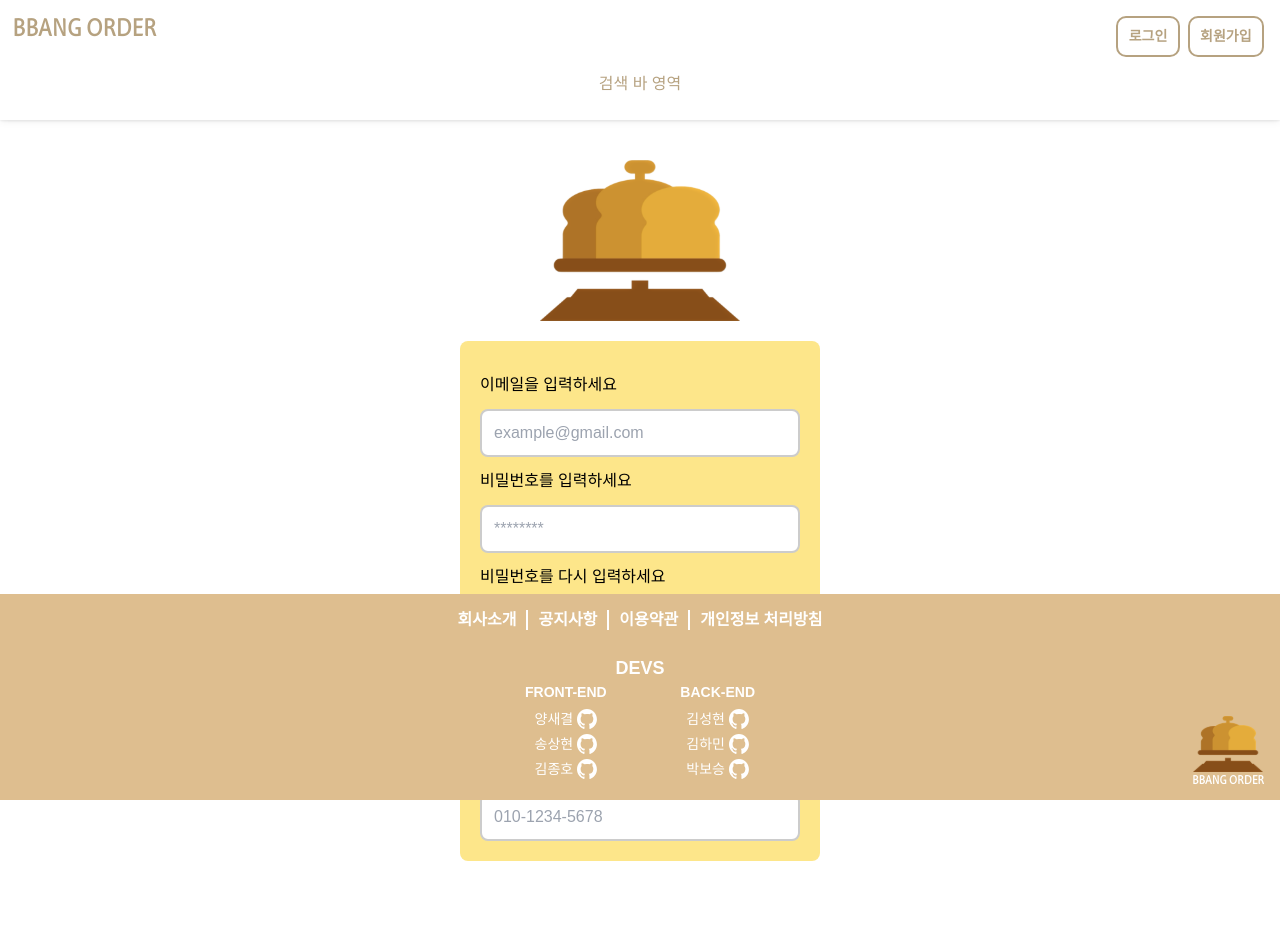
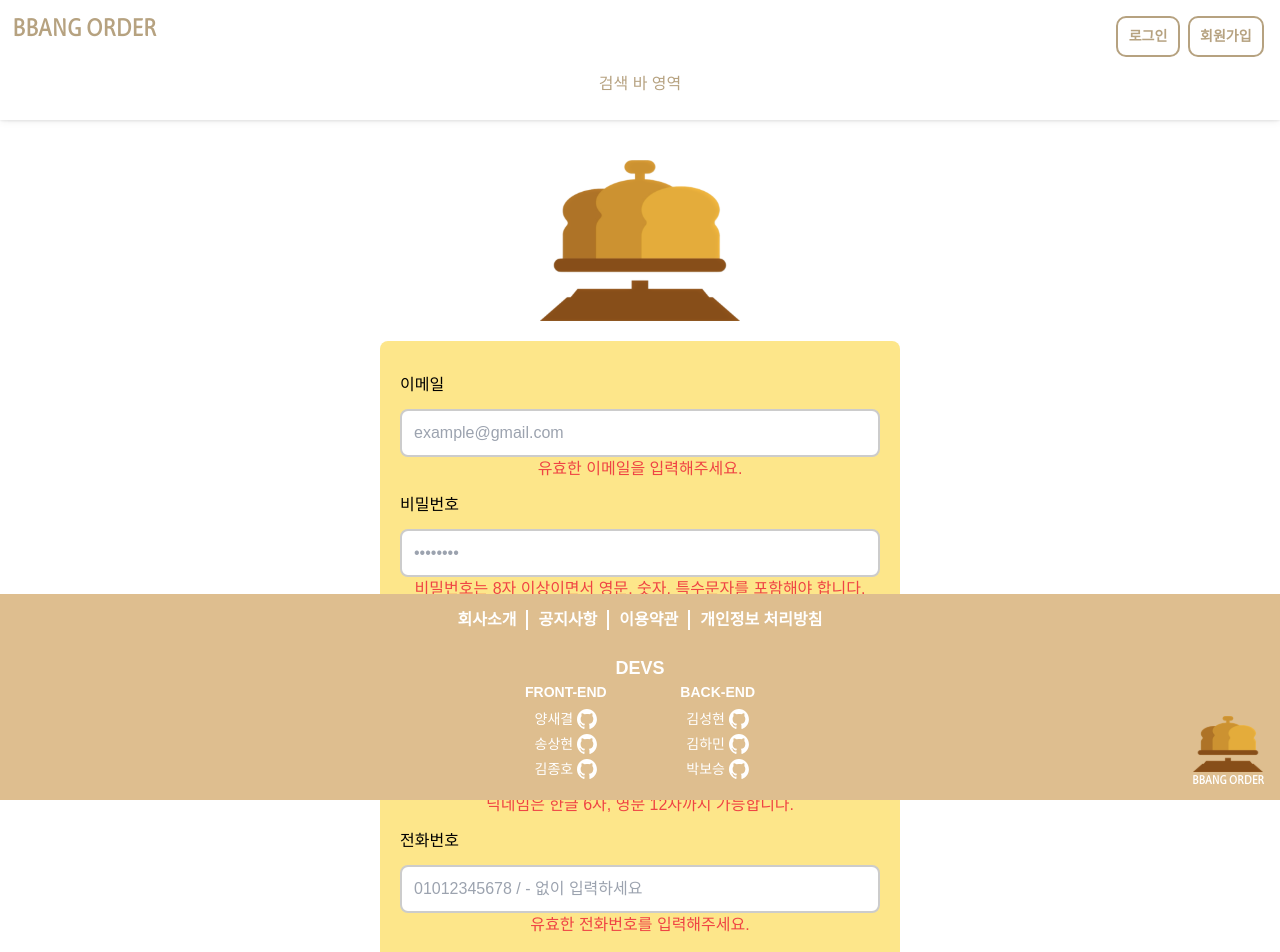
Before and after one commit to codestates-seb/seb45_main_014, a React (Create React App) app in the folder client/: page /signup in a window 1280 px wide. Shown: the top 952 px of the page. Before the commit the page ends 861 px from the top, so only its background shows below. Built offline with nearby package versions, Linux system fonts and the light colour scheme; a web font is replaced by a local one.

Commit message:
✨ 각 항목에 대한 유효성 검사

```diff
--- a/client/src/pages/signUp/SignUpPage.jsx
+++ b/client/src/pages/signUp/SignUpPage.jsx
@@ -1,9 +1,12 @@
 import images from '../../assets/images/Images';
 import { styled } from 'styled-components';
 import Button from '../../components/Button.jsx';
+import { userFormStore } from '../../store/store';
+import { useEffect } from 'react';
+import { getByteSize } from '../../utils/getByteSize';
 
 const Input = styled.input`
-  width: 20rem;
+  width: 30rem;
   height: 3rem;
   margin-top: 0.75rem;
   padding: 0.75rem;
@@ -16,6 +19,63 @@ const InputBox = styled.div`
 `;
 
 const SignUpPage = () => {
+  const {
+    email,
+    password,
+    confirmPassword,
+    nickname,
+    phone,
+    setErrors,
+    errors,
+    setEmail,
+    setPassword,
+    setConfirmPassword,
+    setNickname,
+    setPhone,
+  } = userFormStore();
+
+  useEffect(() => {
+    let newErrors = {};
+
+    // 이메일 유효성 검사
+    const emailPattern = /^[a-zA-Z0-9._%+-]+@[a-zA-Z0-9.-]+\.[a-zA-Z]{2,}$/;
+
+    if (email.length > 30 || !emailPattern.test(email)) {
+      newErrors.email = '유효한 이메일을 입력해주세요.';
+    }
+
+    // 비밀번호 유효성 검사
+    const passwordPattern =
+      /^(?=.*[a-zA-Z])(?=.*[!@#$%^+=-])(?=.*[0-9]).{8,25}$/;
+    if (!passwordPattern.test(password)) {
+      newErrors.password =
+        '비밀번호는 8자 이상이면서 영문, 숫자, 특수문자를 포함해야 합니다.';
+    }
+
+    // 비밀번호 확인 유효성 검사
+    if (password !== confirmPassword) {
+      newErrors.confirmPassword = '비밀번호가 일치하지 않습니다.';
+    }
+
+    // 닉네임 유효성 검사
+    const nicknamePattern = /^[가-힣a-zA-Z]+$/;
+    if (
+      !nicknamePattern.test(nickname) ||
+      getByteSize(nickname) > 12 ||
+      getByteSize(nickname) < 4
+    ) {
+      newErrors.nickname = '닉네임은 한글 6자, 영문 12자까지 가능합니다.';
+    }
+
+    // 전화번호 유효성 검사
+    const cleanPhone = phone.replace(/-/g, '');
+    if (!/^\d{10,11}$/.test(cleanPhone) || cleanPhone.length > 11) {
+      newErrors.phone = '유효한 전화번호를 입력해주세요.';
+    }
+
+    setErrors(newErrors);
+  }, [email, password, confirmPassword, nickname, phone]);
+
   return (
     <div className="flex flex-col items-center">
       <img
@@ -28,60 +88,70 @@ const SignUpPage = () => {
         <form className="flex flex-col items-center">
           <InputBox>
             <label htmlFor="email" className="block">
-              이메일을 입력하세요
+              이메일
             </label>
             <Input
               type="email"
               id="email"
               placeholder="example@gmail.com"
               required=""
+              onChange={(e) => setEmail(e.target.value)}
             />
-            {/* <Button>중복 확인</Button> */}
           </InputBox>
+          <span className="text-red-500">{errors.email}</span>
           <InputBox>
             <label htmlFor="password" className="block">
-              비밀번호를 입력하세요
+              비밀번호
             </label>
             <Input
               type="password"
               id="password"
-              placeholder="********"
+              placeholder="••••••••"
               required=""
+              onChange={(e) => setPassword(e.target.value)}
             />
           </InputBox>
+          <span className="text-red-500">{errors.password}</span>
           <InputBox>
             <label htmlFor="password-confirm" className="block">
-              비밀번호를 다시 입력하세요
+              비밀번호 확인
             </label>
             <Input
               type="password"
               id="password-confirm"
-              placeholder="********"
+              placeholder="••••••••"
               required=""
+              onChange={(e) => setConfirmPassword(e.target.value)}
             />
           </InputBox>
+          <span className="text-red-500">{errors.confirmPassword}</span>
           <InputBox>
             <label htmlFor="nickname" className="block">
-              닉네임을 입력하세요
+              닉네임
             </label>
             <Input
               type="text"
               id="nickname"
               placeholder="nickname"
               required=""
+              onChange={(e) => setNickname(e.target.value)}
             />
           </InputBox>
+          <span className="text-red-500">{errors.nickname}</span>
           <InputBox>
             <label htmlFor="phone" className="block">
-              전화번호를 입력하세요
+              전화번호
             </label>
             <Input
               type="tel"
               id="phone"
-              placeholder="010-1234-5678"
+              placeholder="01012345678 / - 없이 입력하세요"
               required=""
+              onChange={(e) => setPhone(e.target.value)}
             />
           </InputBox>
+          <span className="text-red-500">{errors.phone}</span>
+          <Button className="mt-5">회원가입</Button>
         </form>
       </section>
     </div>
--- a/client/src/store/store.js
+++ b/client/src/store/store.js
@@ -4,3 +4,18 @@ export const useBookmarkStore = create((set) => ({
   isBookmarked: false,
   toggleBookmark: () => set((state) => ({ isBookmarked: !state.isBookmarked })),
 }));
+
+export const userFormStore = create((set) => ({
+  email: '',
+  password: '',
+  confirmPassword: '',
+  nickname: '',
+  phone: '',
+  errors: {},
+  setEmail: (email) => set({ email }),
+  setPassword: (password) => set({ password }),
+  setConfirmPassword: (confirmPassword) => set({ confirmPassword }),
+  setNickname: (nickname) => set({ nickname }),
+  setPhone: (phone) => set({ phone }),
+  setErrors: (errors) => set({ errors }),
+}));
--- /dev/null
+++ b/client/src/utils/getByteSize.js
@@ -0,0 +1,10 @@
+// 바이트 크기를 계산하는 함수
+export const getByteSize = (str) => {
+  let s = 0;
+  for (let i = 0; i < str.length; i++) {
+    const code = str.charCodeAt(i);
+    if (code <= 0x7f) s += 1;
+    else if (code >= 0x80 && code <= 0xffff) s += 2;
+  }
+  return s;
+};
```
